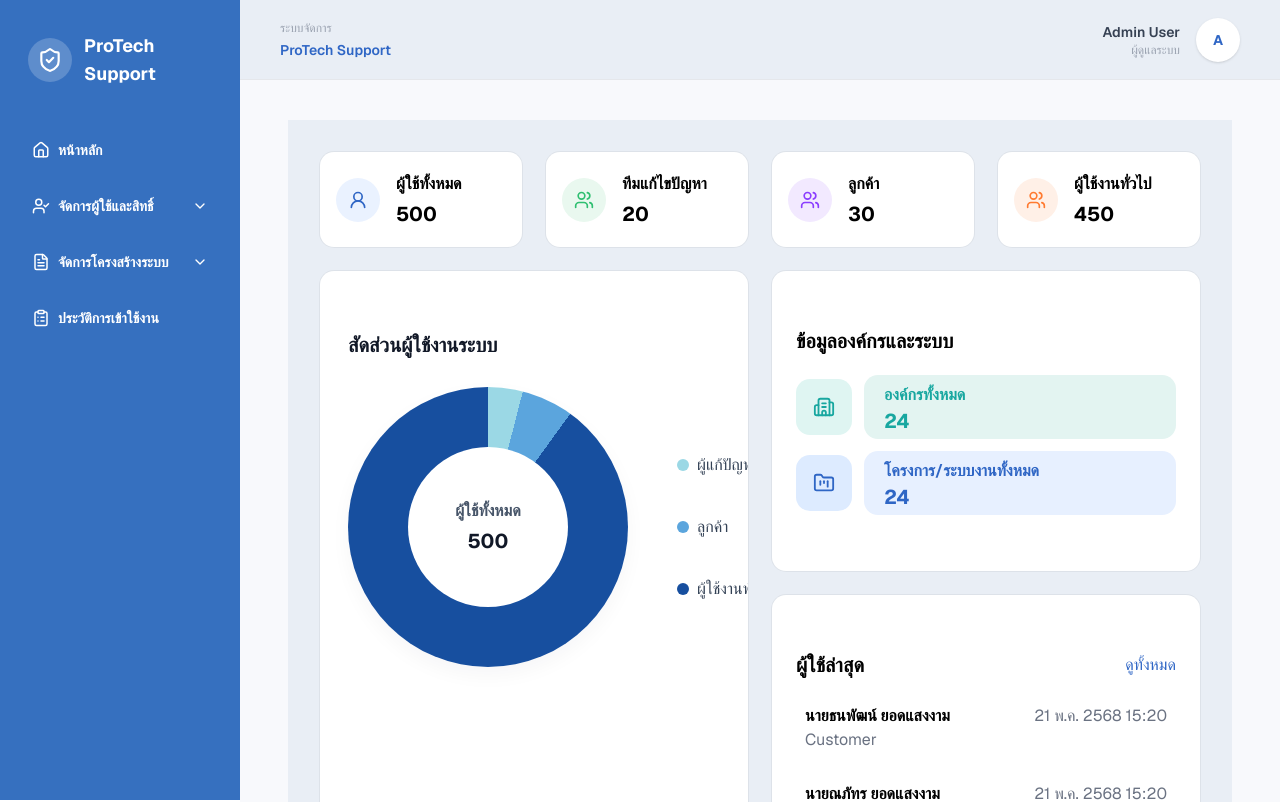
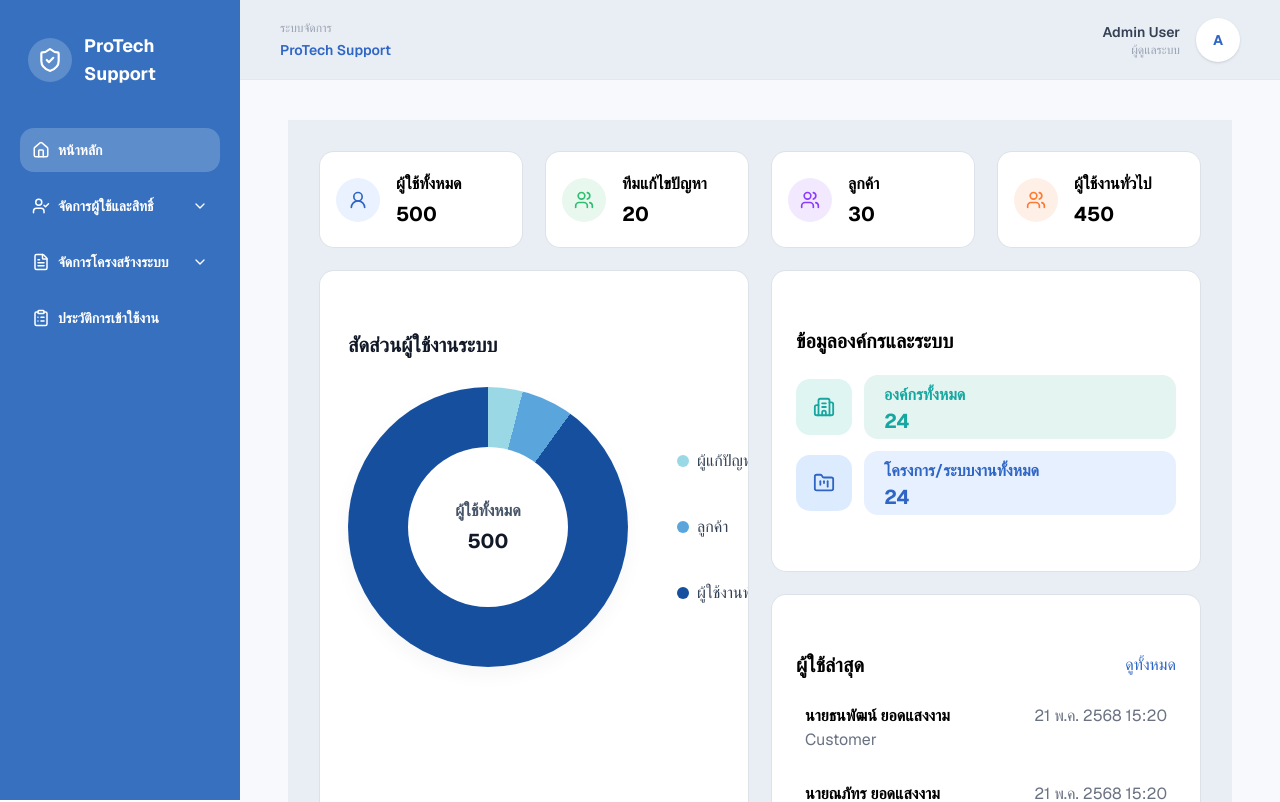
Before and after one commit to supakornNT/NID-Protech, a Next.js app in the folder frontend-staff/: page /home in a window 1280 px wide. Shown: the top 802 px of the page. Built offline with nearby package versions, Linux system fonts and the light colour scheme.

Commit message:
edit home

```diff
--- a/frontend-staff/app/(admin)/home/page.tsx
+++ b/frontend-staff/app/(admin)/home/page.tsx
@@ -155,7 +155,7 @@ export default function AdminHomePage() {
                   )}
                 </div>
 
-                <div className="w-full max-w-[360px] space-y-2 lg:w-[250px] lg:max-w-none">
+               <div className="w-full max-w-[420px] space-y-3 lg:w-[340px] lg:max-w-none">
                   {chartSegments.map((item) => {
                     const isActive = activeChart === item.label;
 
--- a/frontend-staff/components/admin-sidebar.tsx
+++ b/frontend-staff/components/admin-sidebar.tsx
@@ -24,7 +24,7 @@ import {
 const menuItems = [
   {
     title: "หน้าหลัก",
-    href: "/admin",
+    href: "/home",
     icon: Home,
   },
   {
@@ -33,27 +33,27 @@ const menuItems = [
     children: [
       {
         title: "จัดการข้อมูลลงทะเบียนผู้แจ้งประเด็น",
-        href: "/admin/customers",
+        href: "/admin/management/customers",
         icon: List,
       },
       {
         title: "จัดการกลุ่มผู้ใช้งาน",
-        href: "/admin/user-groups",
+        href: "/admin/management/user-groups",
         icon: Users,
       },
       {
         title: "จัดการสิทธิ์ผู้ใช้งานจำแนกตามกลุ่ม",
-        href: "/admin/permissions",
+        href: "/admin/management/permissions",
         icon: ShieldCheck,
       },
       {
         title: "จัดการข้อมูลผู้ใช้งาน",
-        href: "/admin/users",
+        href: "/admin/management/users",
         icon: UserCheck,
       },
       {
         title: "จัดการข้อมูลลงทะเบียนทีมแก้ไขประเด็น",
-        href: "/admin/teams",
+        href: "/admin/management/teams",
         icon: Users,
       },
     ],
@@ -64,17 +64,17 @@ const menuItems = [
     children: [
       {
         title: "จัดการข้อมูลองค์กร",
-        href: "/admin/organizations",
+        href: "/admin/system-management/organizations",
         icon: Building2,
       },
       {
         title: "จัดการโครงการ",
-        href: "/admin/projects",
+        href: "/admin/system-management/projects",
         icon: FolderKanban,
       },
       {
         title: "จัดการรูปแบบประเด็นและคำร้อง",
-        href: "/admin/problem-types",
+        href: "/admin/system-management/problem-types",
         icon: FileText,
       },
     ],
```
